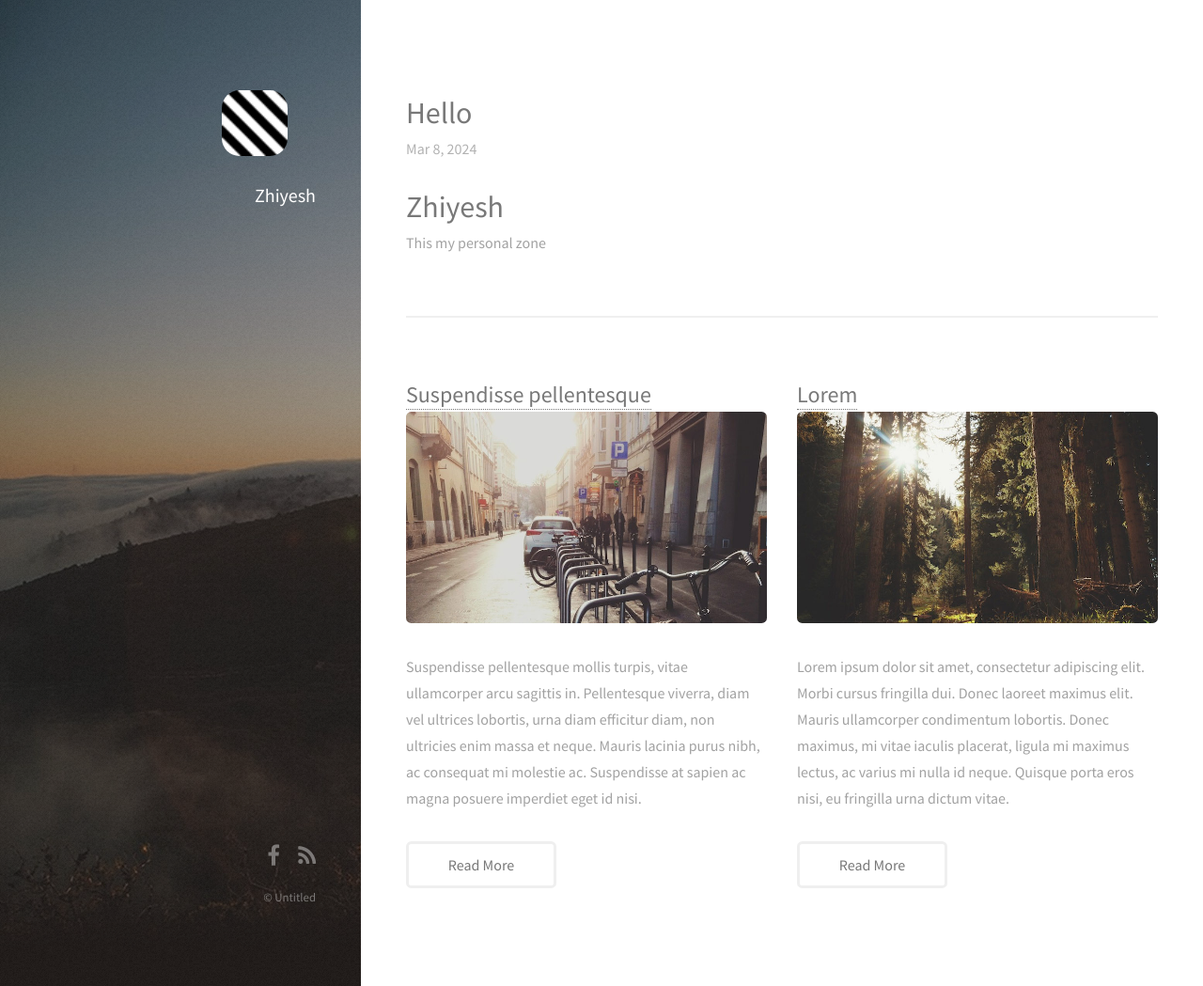
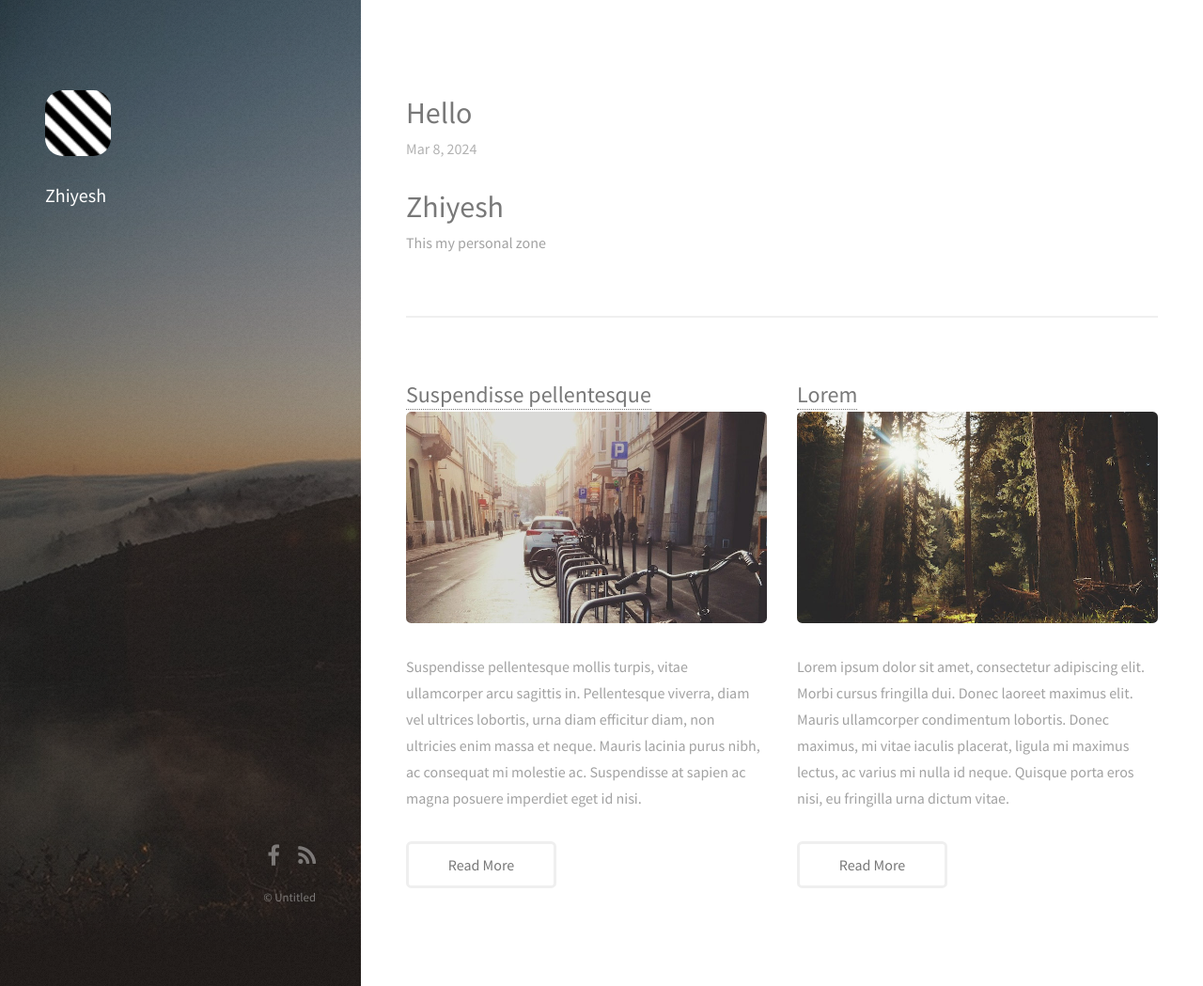
Before and after one commit to Zhiyelah/zhiyelah.github.io, a Jekyll site: the page built from index.html, in a window 1280 px wide and 1049 px high. Shown: the whole window at 94% size. Built offline with Jekyll 4.4.1, drawn with Linux system fonts in a browser that asks for light colours; nearby versions of some CDN libraries.

Commit message:
Update main.css

```diff
--- a/css/main.css
+++ b/css/main.css
@@ -2467,9 +2467,9 @@
 		left: 0;
 		padding: 8em 4em 0 0;
 		position: fixed;
-		text-align: right;
+		text-align: left;
 		top: 0;
-		width: 25%;
+		width: 30%;
 	}
 
 		#header strong, #header b {
```
